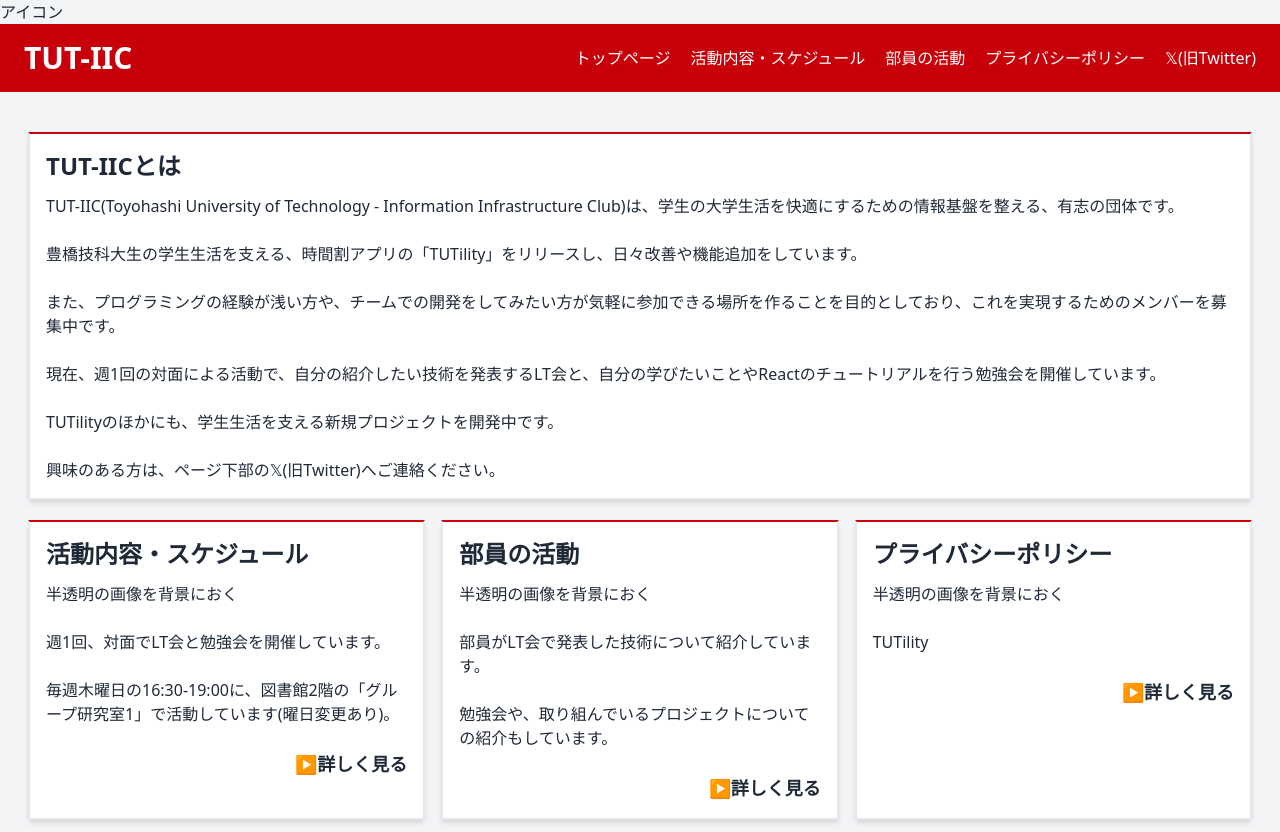
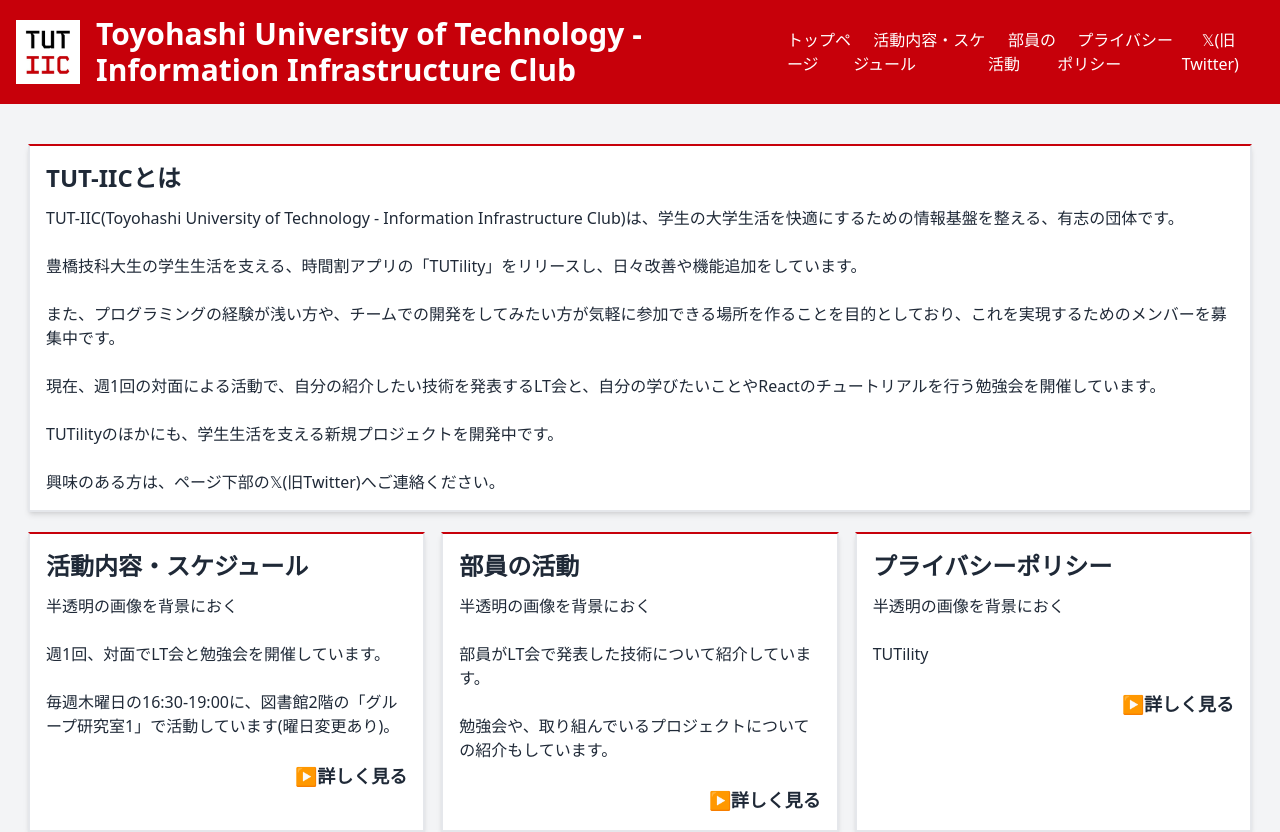
Before and after one commit to OpenTUT/opentut.gr.jp, a React (Vite) app: page / in a window 1280 px wide. Shown: the top 832 px of the page. Built offline with nearby package versions, Linux system fonts and the light colour scheme.

Commit message:
improved logo

```diff
--- a/src/App.tsx
+++ b/src/App.tsx
@@ -1,11 +1,15 @@
-import { Timeline } from 'react-twitter-widgets';
+import { Timeline } from 'react-twitter-widgets'
+
+import TUTIICIcon from './assets/TUT_IIC_icon_tmp.jpg'
 
 function App() {
   return (
     <div className="min-h-screen bg-gray-100 text-gray-800">
-      <p>アイコン</p>
       <header className="bg-tut-red text-white p-4 flex justify-between items-center">
-        <h1 className="text-3xl font-bold ml-2">TUT-IIC</h1>
+        <div className="flex items-center">
+          <img src={TUTIICIcon} className="logo w-16 h-16 mr-2" />
+          <h1 className="text-3xl font-bold ml-2">Toyohashi University of Technology - Information Infrastructure Club</h1>
+        </div>
         <nav>
           <ul className="flex justify-around">
             <li><a href="#top" className="font-medium hover:text-gray-300">トップページ</a></li>
```
Also changed, not shown: src/assets/TUT_IIC_icon_tmp.jpg (added).
